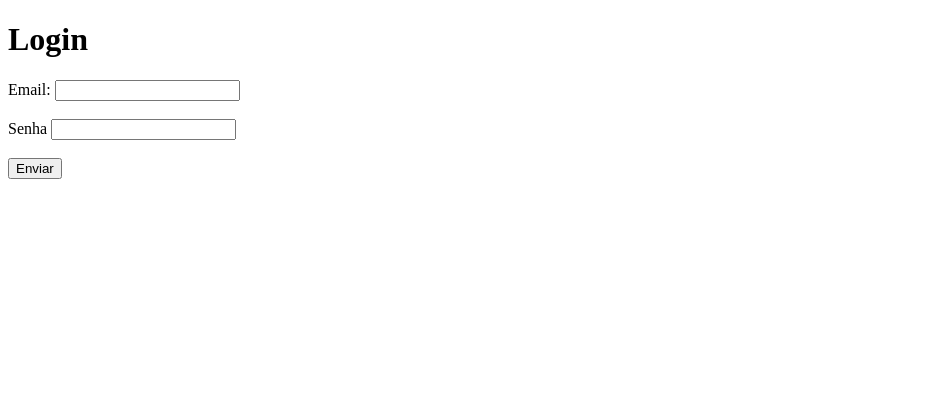
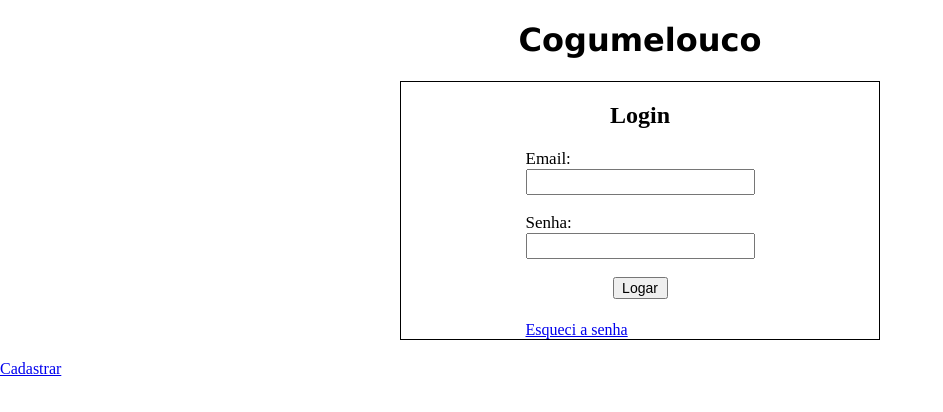
Before and after one commit to giulialorrany/senai, a plain HTML site: page index.html in a window 1280 px wide. Shown: the whole page, without its empty margins (0-943 px from the left). Drawn offline with Linux system fonts and the light colour scheme.

Commit message:
Update index.html

```diff
--- a/index.html
+++ b/index.html
@@ -1,24 +1,118 @@
+
 <!DOCTYPE html>
 <html lang="pt-br">
 <head>
     <meta charset="UTF-8">
-    <meta http-equiv="X-UA-Compatible" content="IE=edge">
     <meta name="viewport" content="width=device-width, initial-scale=1.0">
-    <title>Document</title>
+    <title>Tela Login</title>
+  <style>
+    body{
+        margin:0px;
+        padding:0px;
+    }
+    header h1{
+        text-align: center;
+        font-family:Verdana, Geneva, Tahoma, sans-serif;
+        /* rever como faz isso */
+        transition: right purple green;
+    }
+    section{
+        margin: 20px 50vh;
+        border:1px solid;
+        display:flex;
+        align-items:center;
+        flex-direction: column;
+    }
+    section h2{
+       text-align: center;
+          }
+    form{
+        display:flex;
+        flex-direction: column;
+    }
+    input, label{
+        display:flex;
+        flex-direction: column;
+        font-size:17px;
+    }
+    #butLog{
+        font-size:14px;
+        margin:0 auto 22px auto;
+        align-items: center;
+        height:22px;
+        width:55px;
+
+    }
+    .senhaE{
+        text-align: center;
+    }
+  </style>
 </head>
 <body>
-    <h1>Login</h1>
+    <header>
+        <h1>Cogumelouco</h1>
+    </header>
+        <section>
+            <div>
+                <h2>Login</h2>
 
-    <form action="">
+                <form actiom="login.js" method="POST">
                     <div>
                         <label for="email">Email:</label>
                         <input type="text" id="email" name="email">
                     </div><br>
                     <div>
-            <label for="senha">Senha</label>
+                        <label for="senha">Senha:</label>
                         <input type="password" id="senha" name="senha">
                     </div><br>
-        <button>Enviar</button>
+                    <input id="butLog" type="submit" value="Logar">
                 </form>
+                    <a href="#" class="senhaE">Esqueci a senha</a>
+
+            </div>
+
+        </section>
+
+        <a href="#">Cadastrar</a>
+<!-- Code injected by live-server -->
+<script>
+	// <![CDATA[  <-- For SVG support
+	if ('WebSocket' in window) {
+		(function () {
+			function refreshCSS() {
+				var sheets = [].slice.call(document.getElementsByTagName("link"));
+				var head = document.getElementsByTagName("head")[0];
+				for (var i = 0; i < sheets.length; ++i) {
+					var elem = sheets[i];
+					var parent = elem.parentElement || head;
+					parent.removeChild(elem);
+					var rel = elem.rel;
+					if (elem.href && typeof rel != "string" || rel.length == 0 || rel.toLowerCase() == "stylesheet") {
+						var url = elem.href.replace(/(&|\?)_cacheOverride=\d+/, '');
+						elem.href = url + (url.indexOf('?') >= 0 ? '&' : '?') + '_cacheOverride=' + (new Date().valueOf());
+					}
+					parent.appendChild(elem);
+				}
+			}
+			var protocol = window.location.protocol === 'http:' ? 'ws://' : 'wss://';
+			var address = protocol + window.location.host + window.location.pathname + '/ws';
+			var socket = new WebSocket(address);
+			socket.onmessage = function (msg) {
+				if (msg.data == 'reload') window.location.reload();
+				else if (msg.data == 'refreshcss') refreshCSS();
+			};
+			if (sessionStorage && !sessionStorage.getItem('IsThisFirstTime_Log_From_LiveServer')) {
+				console.log('Live reload enabled.');
+				sessionStorage.setItem('IsThisFirstTime_Log_From_LiveServer', true);
+			}
+		})();
+	}
+	else {
+		console.error('Upgrade your browser. This Browser is NOT supported WebSocket for Live-Reloading.');
+	}
+	// ]]>
+</script>
 </body>
 </html>
+
+<!-- todo mundo arrisca a vida por amor, se não por que você tá vivendo se não é por amor? é impossivel viver sem amor -->
```
Lines whose indentation alone changed are shown as unchanged.
